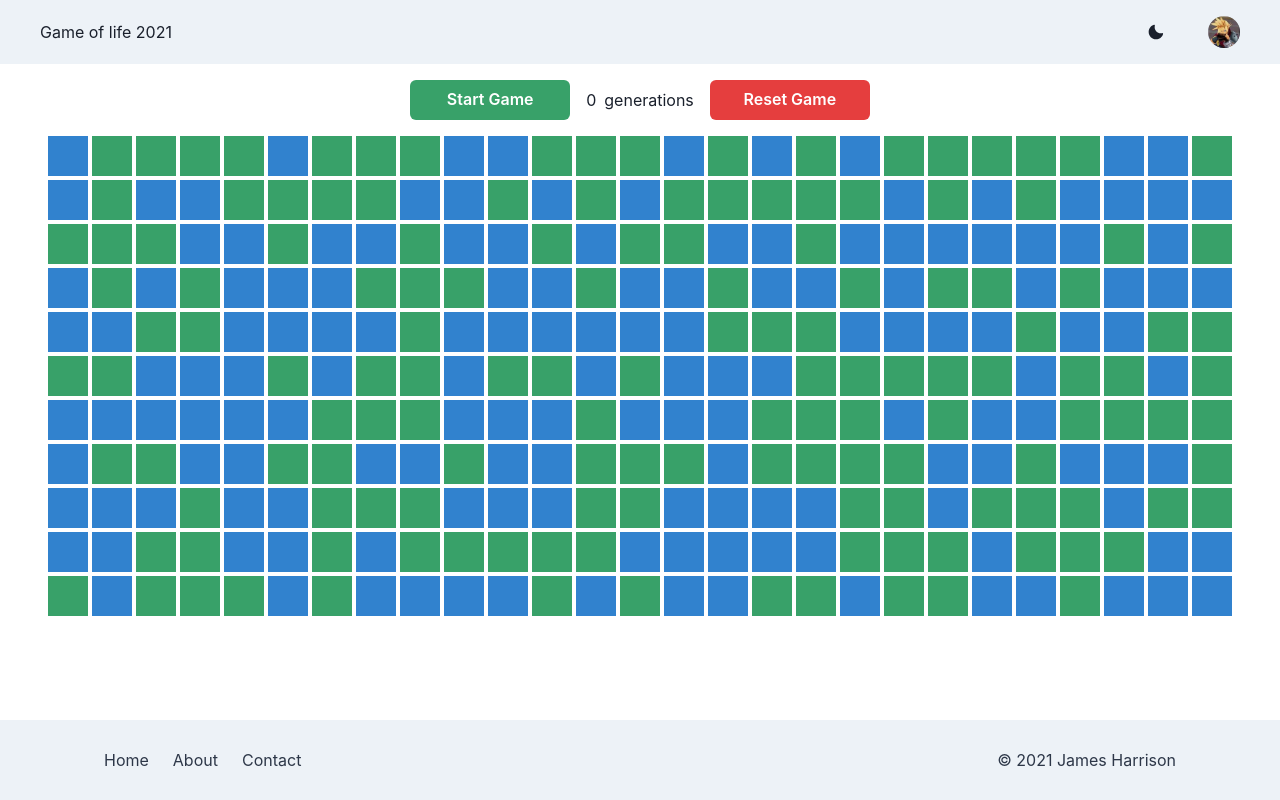
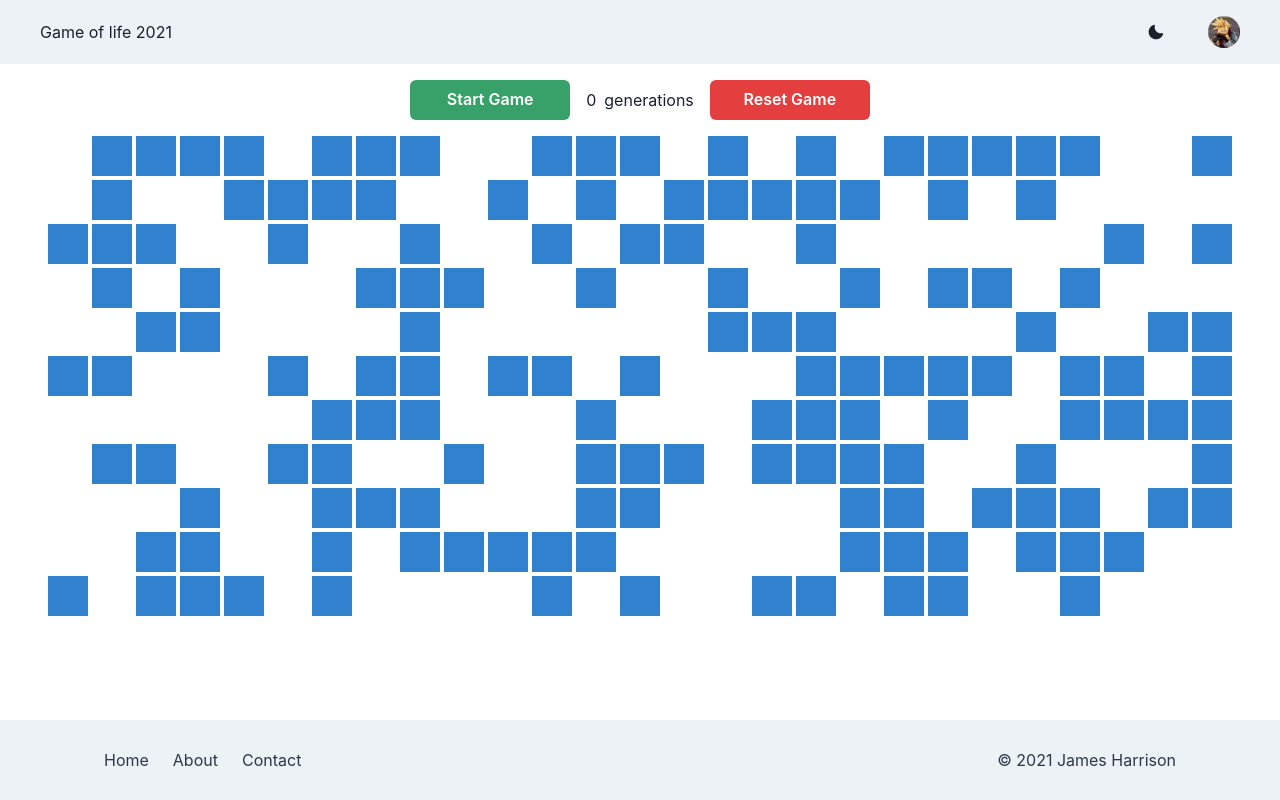
Before and after one commit to JamesHarrisonZa/game-of-life-2021, a Next.js app: page /game/random in a window 1280 px wide. Built offline with nearby package versions, Linux system fonts and the light colour scheme.

Commit message:
Change colours

```diff
--- a/components/game/Cell.tsx
+++ b/components/game/Cell.tsx
@@ -7,9 +7,9 @@ interface ownProps {
 
 const Cell: FC<ownProps> = ({ isAlive }) => {
   if (isAlive) {
-    return <Box w="10" h="10" bg="green.500" />;
+    return <Box w="10" h="10" bg="blue.500" />;
   }
-  return <Box w="10" h="10" bg="blue.500" />;
+  return <Box w="10" h="10" />;
 };
 
 export default Cell;
```
